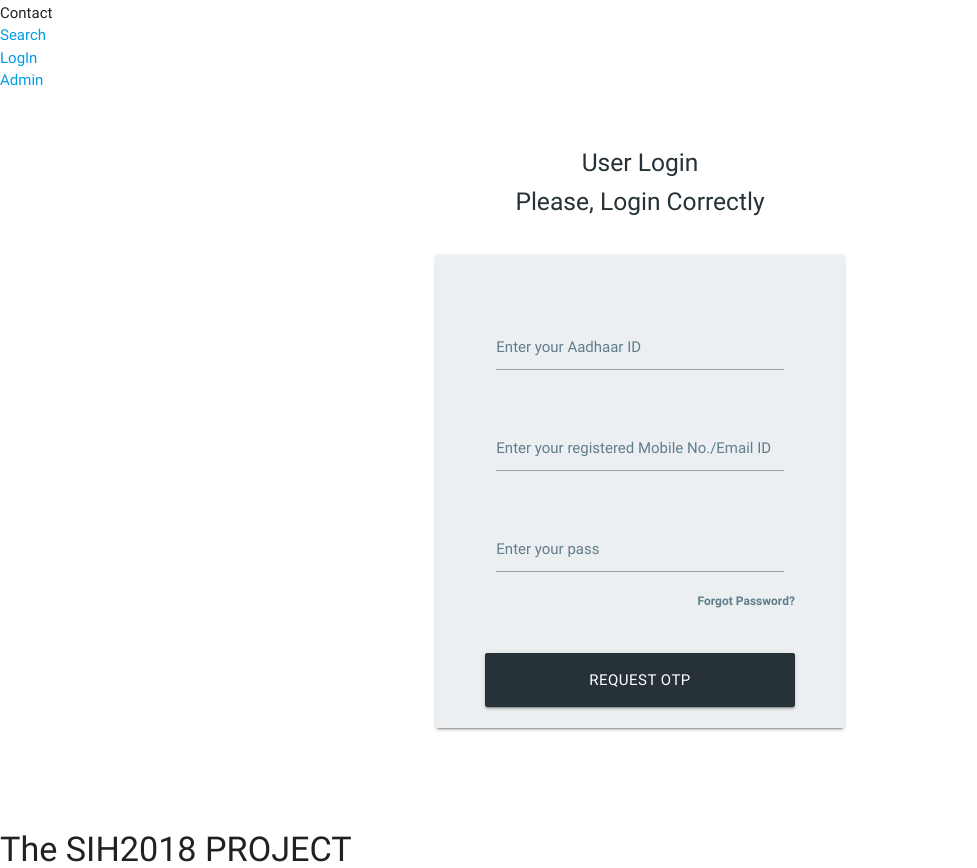
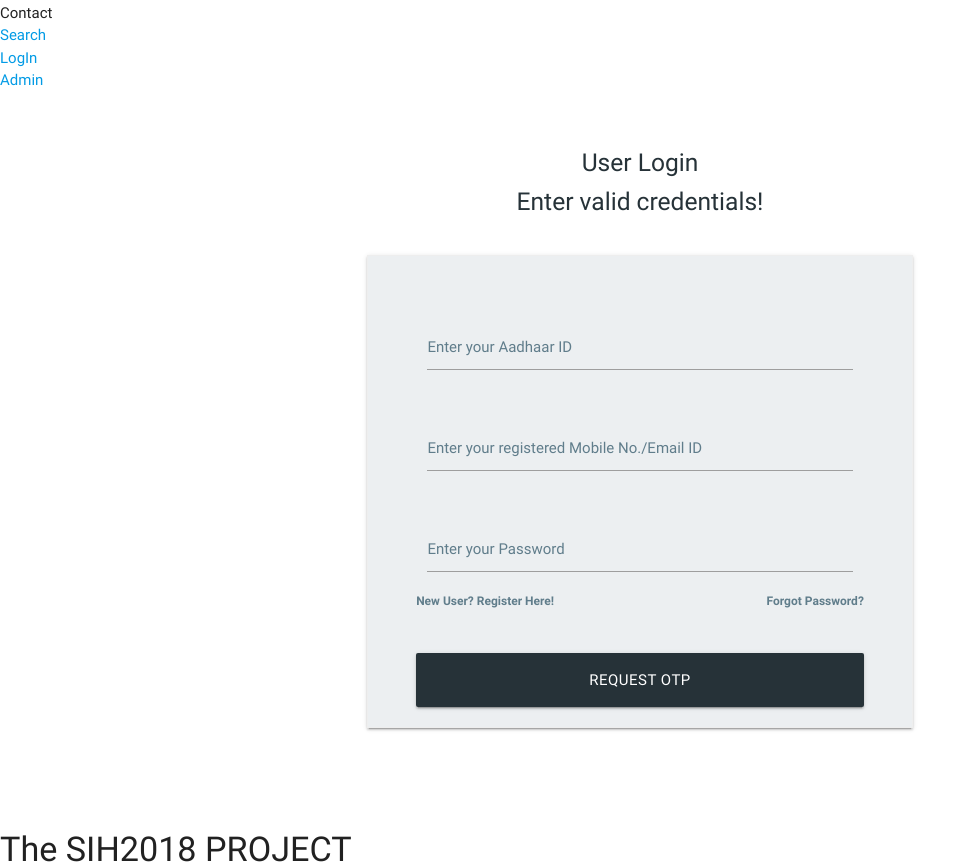
Before and after one commit to sagban/autobot, a Django app: page /user-validate/ in a window 1280 px wide. Shown: the part 365-1233 px from the top of the page, without its empty margins (0-977 px from the left). Run offline with Django 3.2, Linux system fonts and the light colour scheme; some libraries are stand-ins or nearby versions.

Commit message:
register user, forgot pass added

```diff
--- a/autobot/urls.py
+++ b/autobot/urls.py
@@ -27,4 +27,5 @@ urlpatterns = [
     path('user-login/', user_views.userLogin),
     path('user-validate/', user_views.userLoginValidate),
     path('forgot-password/', user_views.userForgotPass),
+    path('register-user/', user_views.userNewRegister),
 ]
--- a/userapp/templates/userlogin.html
+++ b/userapp/templates/userlogin.html
@@ -47,11 +47,14 @@
             <div class='row'>
               <div class='input-field col s12'>
                 <input class='validate' type='password' name='password' id='password' />
-                <label for='password'>Enter your pass</label>
+                <label for='password'>Enter your Password</label>
               </div>
               <label style='float: right;'>
 								<a class='blue-grey-text' href='../forgot-password'><b>Forgot Password?</b></a>
-							</label>
+              </label>
+              <label style='float: left;'>
+								<a class='blue-grey-text' href='../register-user'><b>New User? Register Here!</b></a>
+              </label>
             </div>
 
             <br />
--- a/userapp/views.py
+++ b/userapp/views.py
@@ -19,7 +19,7 @@ def userLoginValidate(request):
     if request.method == "POST":
 
         if request.POST["user-id"] == '' or request.POST["password"] == '':
-            args = {"message": "ID and Password can not be vaccant"}
+            args = {"message": "Login Credentials can't be left blank!"}
             return render(request, 'userlogin.html', args)
 
         else:
@@ -30,5 +30,8 @@ def userLoginValidate(request):
                 args = {"message": "Enter the valid ID and Password"}
                 return render(request, 'userlogin.html', args)
 
-    args = {"message": "Please, Login Correctly"}
+    args = {"message": "Enter valid credentials!"}
     return render(request, 'userlogin.html', args)
+
+def userNewRegister (request):
+    return render(request, "newuserreg.html")
```
Also changed, not shown: adminapp/templates/newuserreg.html (added, +54 -0 lines).
